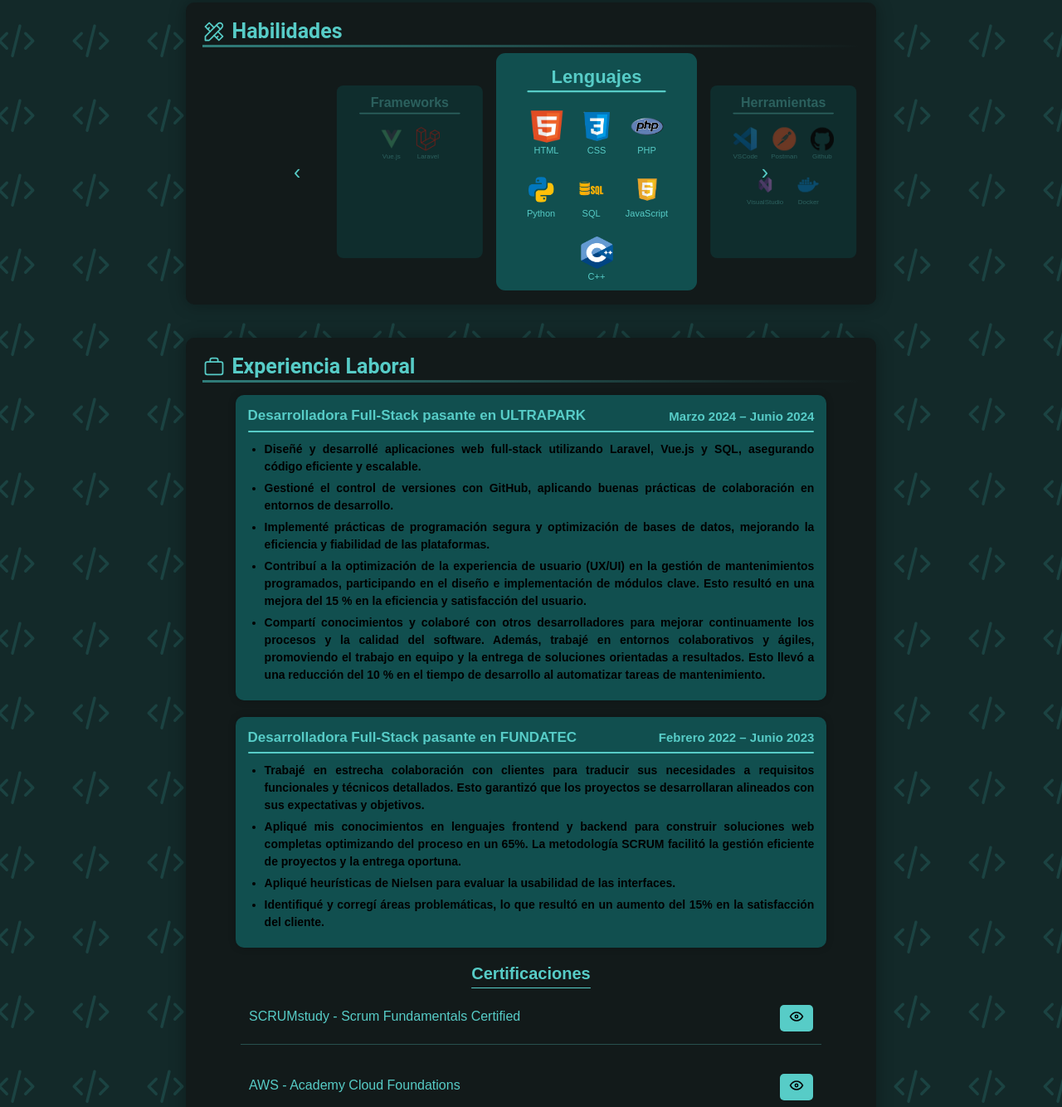
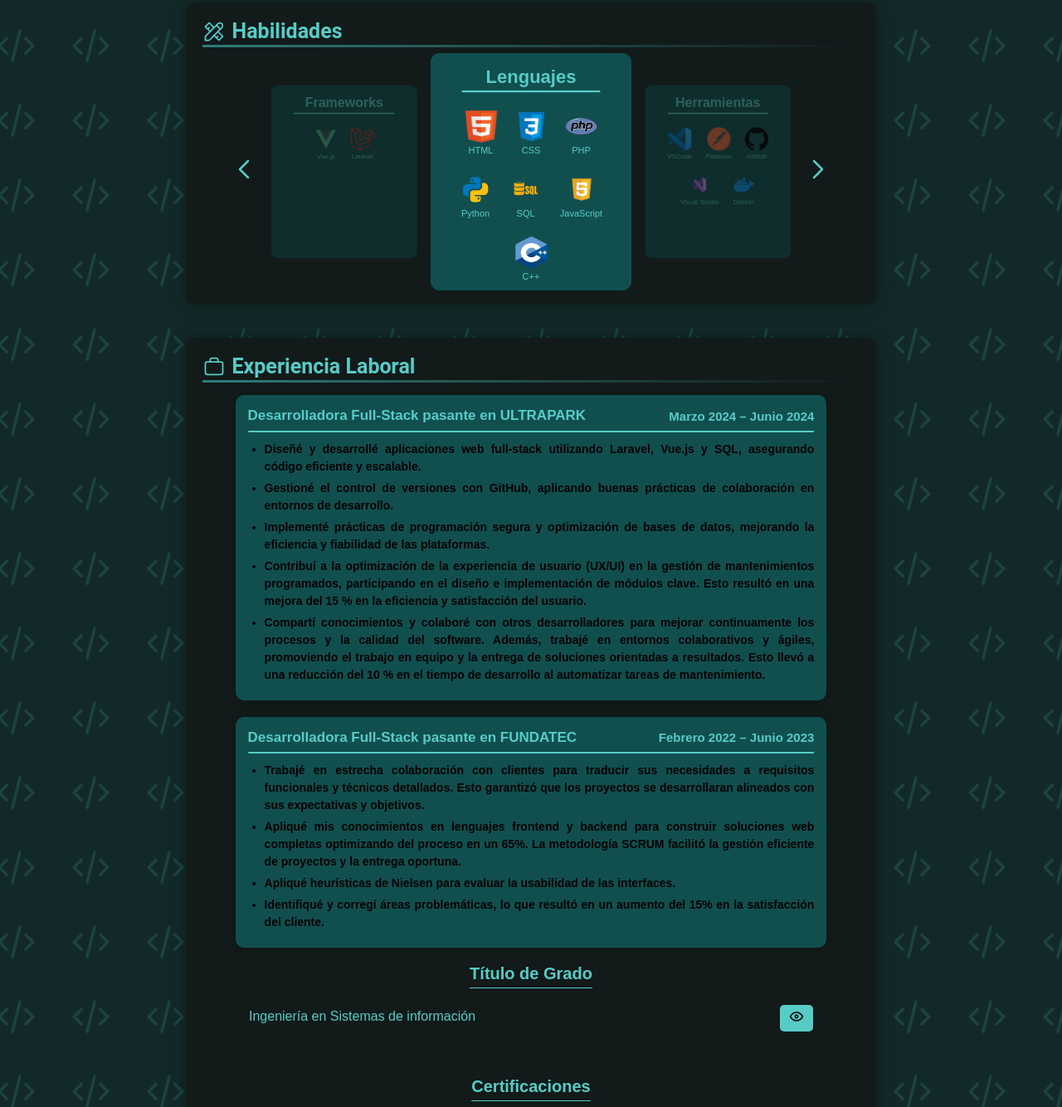
Before and after one commit to YRojas-dev/my-portfolio, a plain HTML site: page Portafolio/index.html in a window 1280 px wide. Shown: the part 919-2253 px from the top of the page at 83% size. Drawn offline with Linux system fonts and the light colour scheme.

Commit message:
Minor clipboard adjustments

```diff
--- a/Portafolio/css/styles.css
+++ b/Portafolio/css/styles.css
@@ -105,7 +105,7 @@ nav a:hover {
 /* =========================================================================================================================== */
 .cover-section {
   position: relative;
-  background-image: url("../img/portada.jpg");
+  background-image: url("../img/cover.jpg");
   background-size: cover;
   background-position: center;
   background-repeat: no-repeat;
@@ -196,7 +196,7 @@ nav a:hover {
   font-weight: bold;
   margin: 0;
   margin-top: 1rem;
-  margin-left: 25rem;
+  margin-left: 27rem;
   color: var(--secondary-text-color);
 }
 
@@ -242,7 +242,7 @@ nav a:hover {
 .description {
   color: var(--secondary-text-color);
   font-weight: bold;
-  margin-left: 30rem;
+  margin-left: 32rem;
 }
 
 .description h3 {
@@ -403,7 +403,7 @@ nav a:hover {
   opacity: 0;
   visibility: hidden;
   transition: opacity 1s ease, visibility 1s ease;
-  z-index: 10000;
+  z-index: 9999;
   user-select: none;
 }
 
@@ -420,6 +420,8 @@ nav a:hover {
   font-size: 1.2rem;
   transition: background-color 0.3s;
   height: 4rem;
+  position: relative;    /* Para que z-index funcione */
+  z-index: 0;
 }
 
 .downloadCV-button:hover {
@@ -514,21 +516,25 @@ nav a:hover {
   display: flex;
   justify-content: center;
   align-items: center;
+  gap: 1.5rem; /* espacio entre flechas y carrusel */
+  padding: 0 2rem; /* espacio para que las flechas no toquen los bordes */
+  box-sizing: border-box;
 }
 
 .carousel-track {
   position: relative;
-  width: 700px;
+  width: 650px; /* ajusta según cuánto quieres que ocupen las cartas */
   height: 280px;
   perspective: 1000px;
-  margin-left: 47.5rem;
   overflow: visible;
+  /* QUITAR margin-left para que no se desplace a la derecha */
 }
 
 /* Tarjeta */
 .skill-card {
   position: absolute;
   top: 50%;
+  left: 50%; /* Para que la carta se posicione centrada horizontalmente con translate */
   width: 220px;
   height: 26rem;
   background: var(--secondary-background);
@@ -540,7 +546,7 @@ nav a:hover {
   cursor: default;
   user-select: none;
   transform-origin: center center;
-  transform: translateY(-50%) scale(0.8);
+  transform: translate(-50%, -50%) scale(0.8);
   opacity: 0.6;
   transition: transform 0.5s ease, filter 0.5s ease, opacity 0.5s ease,
     left 0.5s ease, z-index 0.5s ease;
@@ -623,35 +629,25 @@ nav a:hover {
 
 /* Flechas */
 .arrow {
-  position: absolute;
-  top: 50%;
-  transform: translateY(-50%);
-  background: none;
+  background: transparent; /* sin fondo */
   border: none;
-  color: var(--button-text-color);
+  color: var(--primary-text-color);
   font-size: 2.5rem;
   cursor: pointer;
+  padding: 0 1rem;
   user-select: none;
-  padding: 5rem 10rem;
-  display: flex;
-  align-items: center;
-  justify-content: center;
+  z-index: 20;
   transition: transform 0.3s ease, color 0.3s ease;
-  z-index: 20;
-}
-
-.arrow.left {
-  left: 1rem;
-}
-
-.arrow.right {
-  right: 1rem;
+  /* elimina position y top para dejar que flex center las alinee */
+  transform: scale(1);
 }
 
 .arrow:hover {
-  transform: translateY(-50%) scale(1.5);
+  transform: scale(1.5);
   color: var(--button-hover-color);
 }
+
+
 
 /* =========================================================================================================================== */
 /* ======================================================= EXPERIENCIA ======================================================= */
--- a/Portafolio/index.html
+++ b/Portafolio/index.html
@@ -20,7 +20,7 @@
         <main>
             <section class="cover-section">
                 <!-- ================================= PORTADA ================================= -->
-                <img class="portrait-image" src="img/retrato.png">
+                <img class="portrait-image" src="img/portrait.png">
                 <div class="greeting">
                     <h2>Hola<span class="green">,</span> soy</h2>
                 </div>
@@ -236,7 +236,20 @@
                 </div>
 
                 <div class="carousel-wrapper">
-                    <button class="arrow left" id="prev-btn">‹</button>
+                    <button class="arrow" id="prev-btn">
+                        <svg
+                            xmlns="http://www.w3.org/2000/svg"
+                            width="40"
+                            height="40"
+                            viewBox="0 0 24 24"
+                            fill="none"
+                            stroke="#57ccc7"
+                            stroke-width="1.5"
+                            stroke-linecap="round"
+                            stroke-linejoin="round">
+                            <path d="M15 6l-6 6l6 6" />
+                        </svg>
+                    </button>
                     <div class="carousel-track">
                         <!-- Tarjeta 1 -->
                         <div class="skill-card">
@@ -297,7 +310,7 @@
                                 <div class="skill-item">
                                     <img src="img/icons/visualstudio.png"
                                         alt="VisualStudio">
-                                    <span>VisualStudio</span>
+                                    <span>Visual Studio</span>
                                 </div>
                                 <div class="skill-item">
                                     <img src="img/icons/docker.png"
@@ -324,7 +337,20 @@
                         </div>
 
                     </div>
-                    <button class="arrow right" id="next-btn">›</button>
+                    <button class="arrow" id="next-btn">
+                        <svg
+                            xmlns="http://www.w3.org/2000/svg"
+                            width="40"
+                            height="40"
+                            viewBox="0 0 24 24"
+                            fill="none"
+                            stroke="#57ccc7"
+                            stroke-width="1.5"
+                            stroke-linecap="round"
+                            stroke-linejoin="round">
+                            <path d="M9 6l6 6l-6 6" />
+                        </svg>
+                    </button>
                 </div>
             </section>
 
@@ -411,6 +437,34 @@
                                 que resultó en un aumento del 15% en la
                                 satisfacción del cliente.</li>
                         </ul>
+                    </div>
+                </div>
+
+                <h3 class="cert-title">Título de Grado</h3>
+                <div class="cert-container">
+                    <div class="cert-item">
+                        <div class="cert-content">
+                            <p>Ingeniería en Sistemas de información</p>
+                            <a class="cert-button"
+                                href="img/degree.png"
+                                target="_blank">
+                                <svg
+                                    xmlns="http://www.w3.org/2000/svg"
+                                    width="40"
+                                    height="40"
+                                    viewBox="0 0 24 24"
+                                    fill="none"
+                                    stroke="#000000"
+                                    stroke-width="1.8"
+                                    stroke-linecap="round"
+                                    stroke-linejoin="round">
+                                    <path
+                                        d="M10 12a2 2 0 1 0 4 0a2 2 0 0 0 -4 0" />
+                                    <path
+                                        d="M21 12c-2.4 4 -5.4 6 -9 6c-3.6 0 -6.6 -2 -9 -6c2.4 -4 5.4 -6 9 -6c3.6 0 6.6 2 9 6" />
+                                </svg>
+                            </a>
+                        </div>
                     </div>
                 </div>
 
```
Also changed, not shown: Portafolio/img/degree.png (added), 4 other files.
